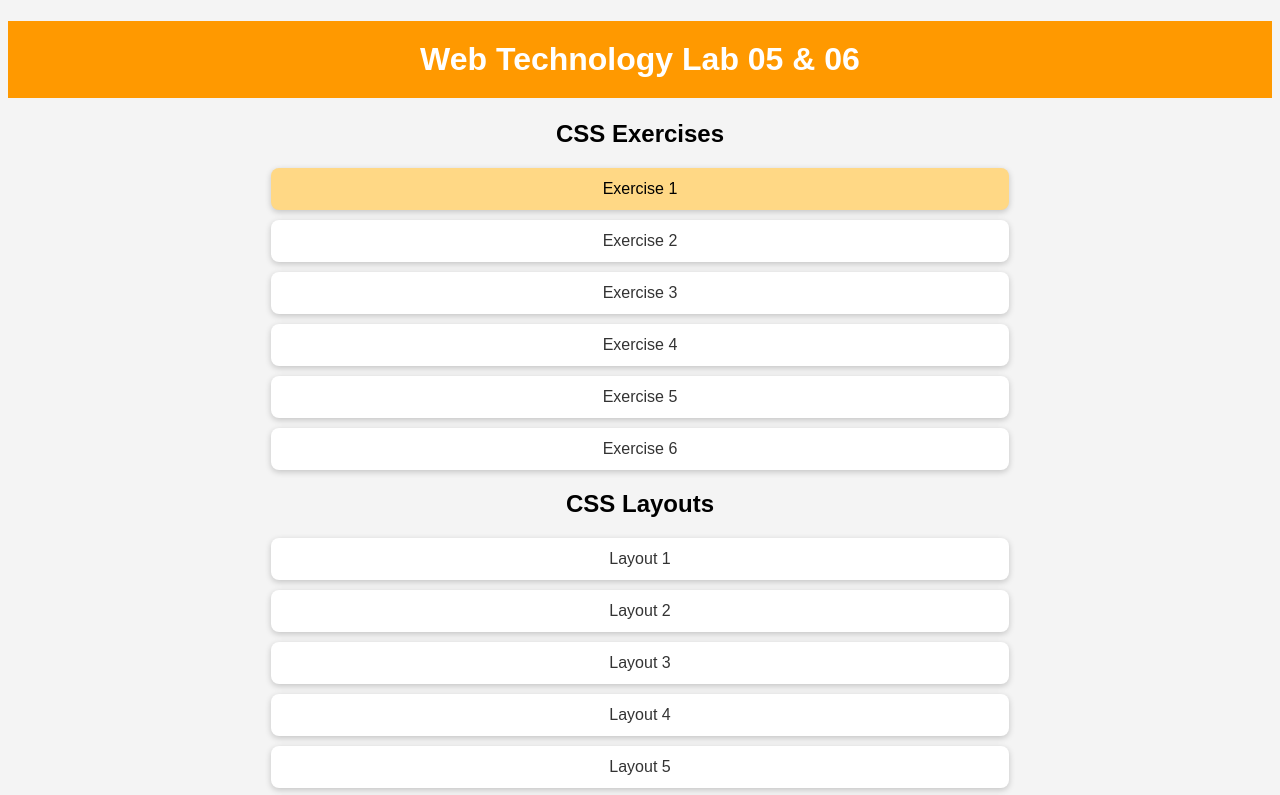
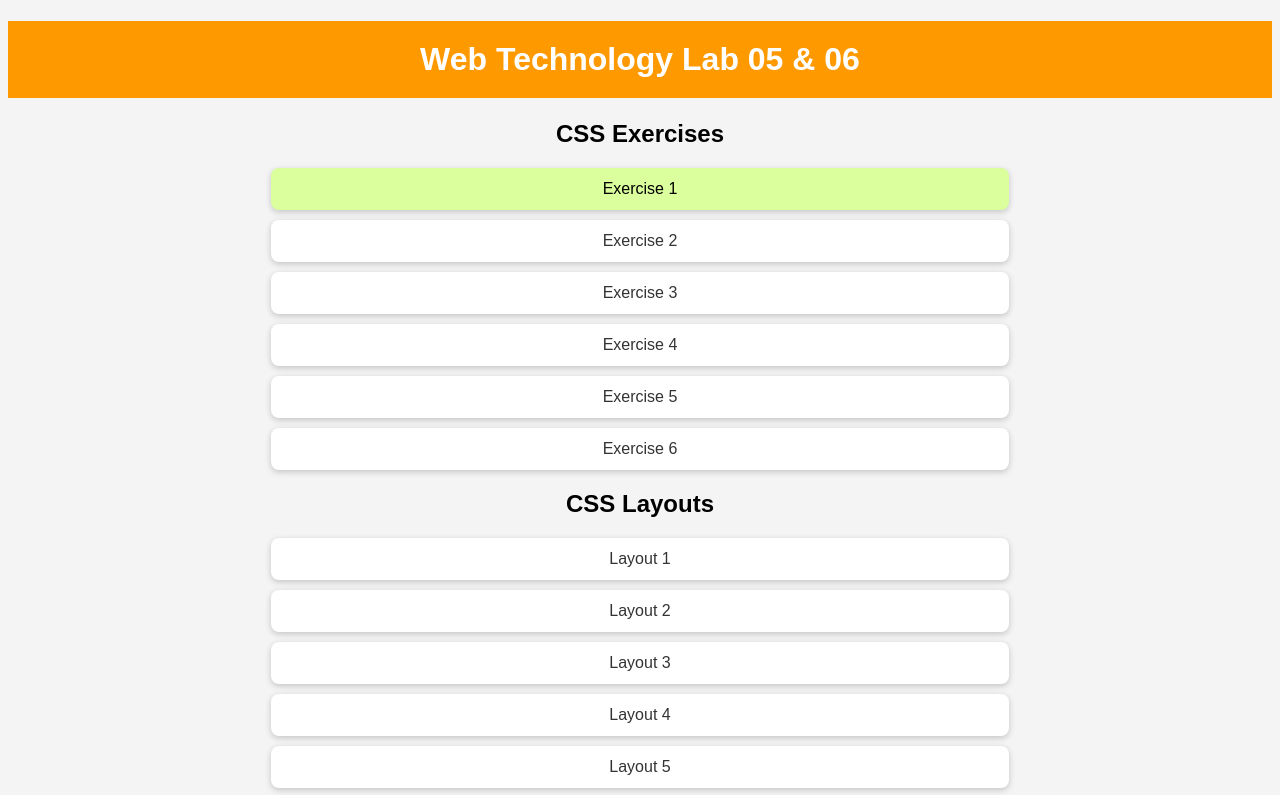
Before and after one commit to ahmedbilal-student/24PWBCS1292-WT-Spring26, a plain HTML site: page Lab05-layouts/index.html in a window 1280 px wide. In both pictures the pointer is over the link "Exercise 1". Shown: the top 795 px of the page. Drawn offline with Linux system fonts and the light colour scheme.

Commit message:
Update index.html

```diff
--- a/Lab05-layouts/index.html
+++ b/Lab05-layouts/index.html
@@ -3,7 +3,7 @@
 
 <head>
 
-<title>WT Lab 03 & 04 - CSS Exercises</title>
+<title>WT Lab 05 & 06 - CSS Layouts and Exercises</title>
 
 <style>
 
@@ -36,7 +36,7 @@ box-shadow:0px 2px 6px rgba(0,0,0,0.2);
 }
 
 a:hover{
-background:#ffd885;
+background:rgb(219, 255, 157);
 color:rgb(0, 0, 0);
 }
 
```
